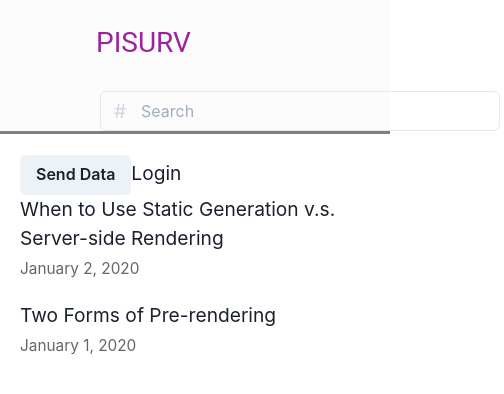
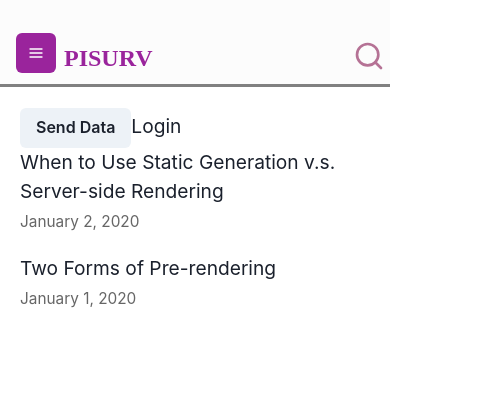
Before and after one commit to ibkay998/next-js-test, a Next.js app: page / in a window 390 px wide. Shown: the top 394 px of the page, 504 px wide, since content can reach past the window. Built offline with nearby package versions, Linux system fonts and the light colour scheme; no server answers.

Commit message:
responsive design for mobile

```diff
--- a/components/Header/mainContainer.js
+++ b/components/Header/mainContainer.js
@@ -46,7 +46,7 @@ import {
 
 export default function MainContainer({ children, user,home}) {
     return (
-        <Flex className="main-container" bg="blue" h="657" >
+        <Flex className="main-container" h="657" >
 
             <Text></Text>
 
--- a/components/Header/topHeader.js
+++ b/components/Header/topHeader.js
@@ -1,11 +1,42 @@
 import { Box } from "@chakra-ui/react";
 import { Grid, GridItem } from "@chakra-ui/react";
 import styles from "../layout.module.css";
+import { useState, } from "react"
+import { useDisclosure } from "@chakra-ui/react"
+import {React} from "react"
 
-import { IconButton, SearchIcon, PhoneIcon, Menu } from "@chakra-ui/react";
-import { Input, InputGroup, InputLeftElement } from "@chakra-ui/react";
+import { IconButton, SearchIcon, PhoneIcon} from "@chakra-ui/react";
+import { Input, InputGroup, InputLeftElement,Button,Stack,Radio,RadioGroup, } from "@chakra-ui/react";
 import {
+
+  FiMenu,
+  FiHome,
+  FiPieChart,
+  FiDollarSign,
+  FiBox,
+  FiCalendar,
+  FiChevronDown,
+  FiChevronUp,
+  FiPlus,
+  FiCreditCard,
+  FiSearch,
+  FiBell
+} from "react-icons/fi"
+import {
+  Drawer,
+  DrawerBody,
+  DrawerFooter,
+  DrawerHeader,
+  DrawerOverlay,
+  DrawerContent,
+  DrawerCloseButton,
+} from "@chakra-ui/react"
+
+import {
+  Link,
   Flex,
+  Icon,
+  Text,
   Avatar,
   Wrap,
   WrapItem,
@@ -22,7 +53,7 @@ import {
 import Head from "next/head";
 import Image from "next/image";
 
-import Link from "next/link";
+
 // import Script from 'next/script'
 
 const name = "Ibukunoluwa Oyeniyi";
@@ -30,22 +61,43 @@ const isloggedout = "None";
 export const siteTitle = "Next.js Sample Website";
 
 export default function Navbar({ children, user, home }) {
+
+  const { isOpen, onOpen, onClose } = useDisclosure()
+  const [placement, setPlacement] = useState("left")
+
+
   return (
     <Flex className={styles.boxna}>
-      <Wrap float="left">
+        <Head><meta name="viewport" content="width=device-width, initial-scale=1.0"/></Head>
+
+        <IconButton icon={<FiMenu/>} display={["flex","flex","none","none","none"]}colorScheme="blue" onClick={onOpen} mt="33px" ml={[4,4,14,14,14]} bg="#9A249C">
+          Open
+        </IconButton>
+        <Drawer placement={placement} onClose={onClose} isOpen={isOpen}>
+          <DrawerOverlay />
+          <DrawerContent>
+            <DrawerHeader borderBottomWidth="1px">Basic Drawer</DrawerHeader>
+            <DrawerBody>
+              <p>Some contents...</p>
+              <p>Some contents...</p>
+              <p>Some contents...</p>
+            </DrawerBody>
+          </DrawerContent>
+        </Drawer>
+
+        <Text className={styles.appname} mt={[10]} ml={[2]} color="#9A249C" fontFamily="Robot" fontSize="24px" fontWeight="bold">PISURV</Text>
+
+        <Wrap float="left">
         <WrapItem>
-          <p className={styles.logoname}>PISURV</p>
-        </WrapItem>
-
-        <WrapItem>
-          <InputGroup className={styles.searchinput}>
-            <InputLeftElement
+          <InputGroup className={styles.searchinput} mt={[10]} ml={[200]} mb={[3]} >
+            <Icon as={FiSearch} w={8} h={8} className="active-icon" />
+            {/* <InputLeftElement
               pointerEvents="none"
               color="gray.300"
               fontSize="1.2em"
               children="#"
             />
-            <Input w="400px" type="tel" placeholder="Search" />
+            <Input w={[null, null, 300,400,500]} type="tel" placeholder="Search" /> */}
           </InputGroup>
         </WrapItem>
       </Wrap>
--- a/components/layout.module.css
+++ b/components/layout.module.css
@@ -13,6 +13,9 @@
     margin: 3rem auto 6rem;
   }
 
+/* .appname{
+  margin-top: 30px;
+} */
   .header {
     display: flex;
     flex-direction: column;
@@ -23,7 +26,6 @@
     margin: 3rem 0 0;
   }
 .boxna{
-  margin-top: 0px;
   background-color: #FCFCFC;
   border-bottom: 3px solid grey;
   width: 100%;
@@ -68,7 +70,6 @@
       margin: 0;
   }
 
-  .searchinput{
-    margin-top: 19px;
-    margin-left: 100px;
-  }
+  /* .searchinput{
+
+  } */
--- a/pages/dashboard.js
+++ b/pages/dashboard.js
@@ -26,10 +26,10 @@ export default function Dashboard({ allPostsData }) {
             gap={0}
             >
             <GridItem rowSpan={1} colSpan={4} ><Navbar home user/></GridItem>
-            <GridItem h="827px" w="288px" rowSpan={1} colSpan={1} >
+            <GridItem display={["none", "none","flex","flex","flex"]} h="827px" w="288px" rowSpan={1} colSpan={1} >
                 <SideMenu/>
             </GridItem>
-            <GridItem borderRadius= "30px" className="main-container"  bg="blue" rowSpan={1} colSpan={3}></GridItem>
+            <GridItem borderRadius= "30px" className="main-container" float="left" bg="blue" >ibk</GridItem>
 
         </Grid>
 
--- a/styles/global.css
+++ b/styles/global.css
@@ -27,11 +27,14 @@ img {
   margin-bottom: 1.5em;
 }
 
-@media only screen and (max-width: 767px) {
-  .sidebar-items {
-    margin-bottom: 0 !important;
+
+  .main-container {
+      float: left!important;
+      background-color: red;
   }
-}
+
+
+
 
 .sidebar-items {
 
@@ -40,10 +43,19 @@ img {
   font-family: "Roboto";
 }
 
+
+
 .sidebar-container1{
-  height: 100%;
-  border-right: 3px solid grey;
+
+  padding-right: 91px;
+
 }
+@media only screen and (max-width: 1239px) {
+  .sidebar-container2{
+    border-right: none;
+  }
+}
+
 .sidebar-container div{
 
   padding-left:80px;
```
Also changed, not shown: components/Header/sideMenu.js (+13 -5 lines).
